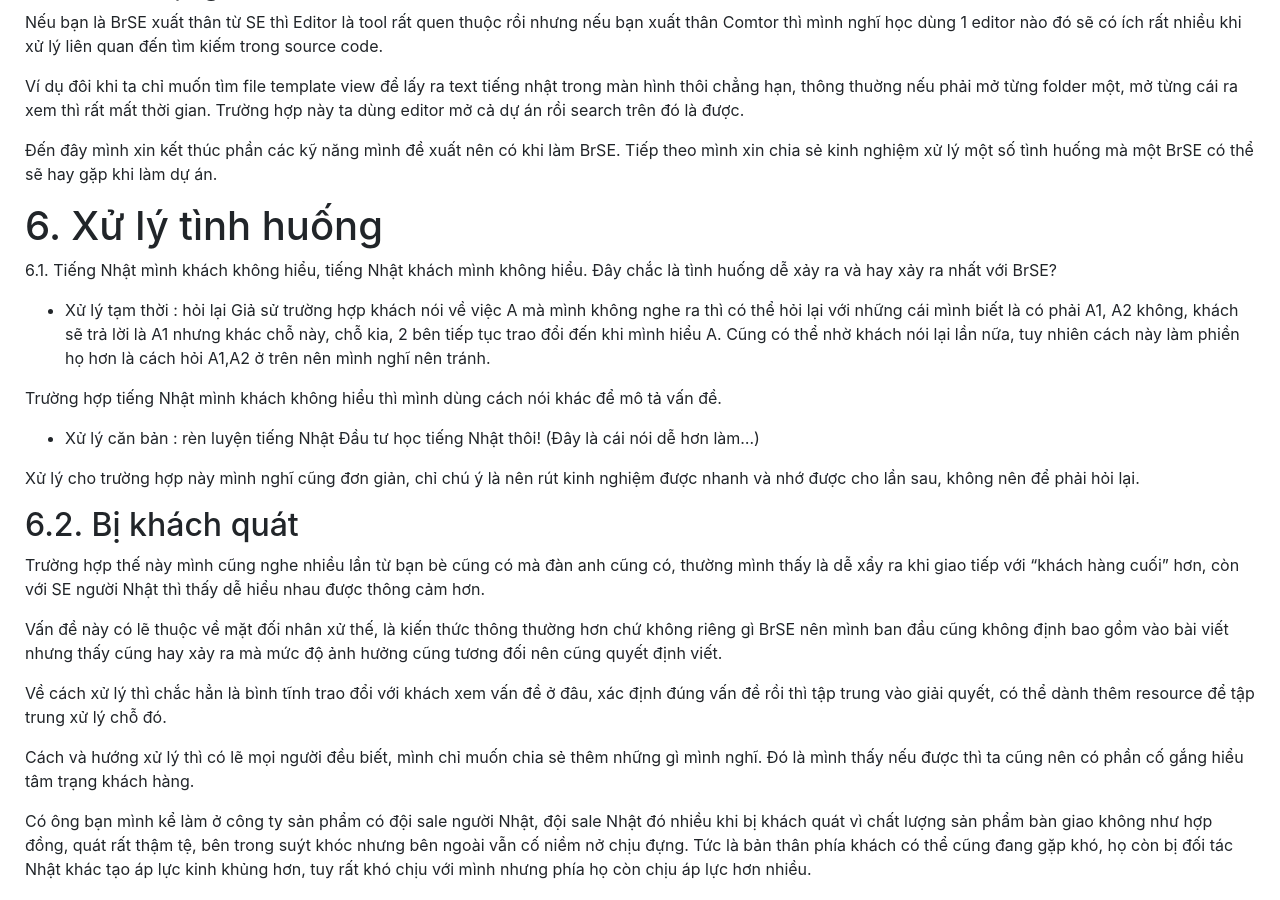
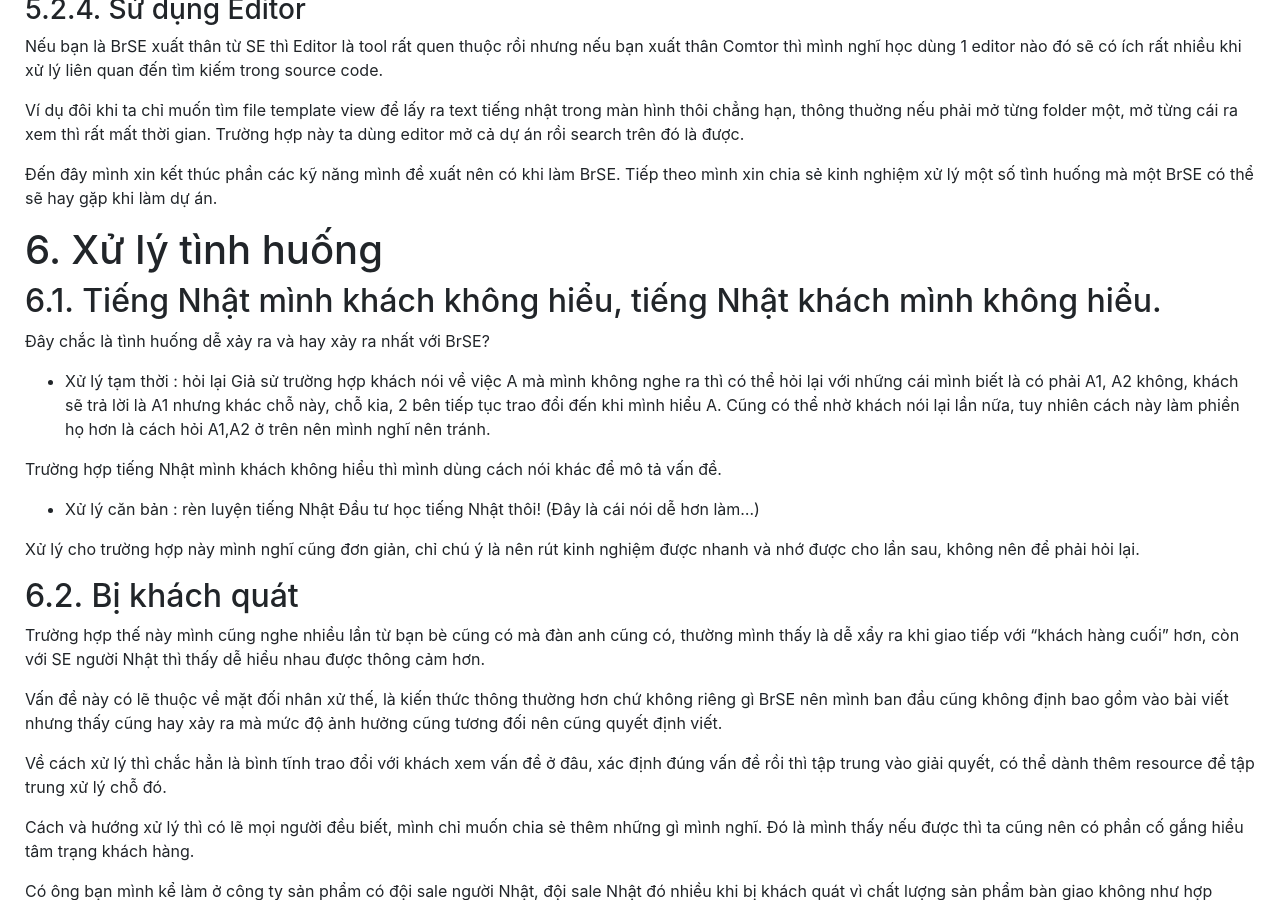
Before and after one commit to mytv1/mytv1, a Jekyll site: the page built from brse.md, in a window 1280 px wide and 900 px high, scrolled down 8896 px. Built offline with Jekyll 4.4.1, drawn with Linux system fonts in a browser that asks for light colours; nearby versions of some CDN libraries; some of the changed text lies outside the part shown.

Commit message:
Fix 6.1 indexing

```diff
--- a/brse.md
+++ b/brse.md
@@ -284,7 +284,7 @@ Ví dụ đôi khi ta chỉ muốn tìm file template view để lấy ra text t
 Đến đây mình xin kết thúc phần các kỹ năng mình đề xuất nên có khi làm BrSE. Tiếp theo mình xin chia sẻ kinh nghiệm xử lý một số tình huống mà một BrSE có thể sẽ hay gặp khi làm dự án.
 
 # 6. Xử lý tình huống
-6.1. Tiếng Nhật mình khách không hiểu, tiếng Nhật khách mình không hiểu.
+## 6.1. Tiếng Nhật mình khách không hiểu, tiếng Nhật khách mình không hiểu.
 Đây chắc là tình huống dễ xảy ra và hay xảy ra nhất với BrSE?
 
 + Xử lý tạm thời : hỏi lại
```
